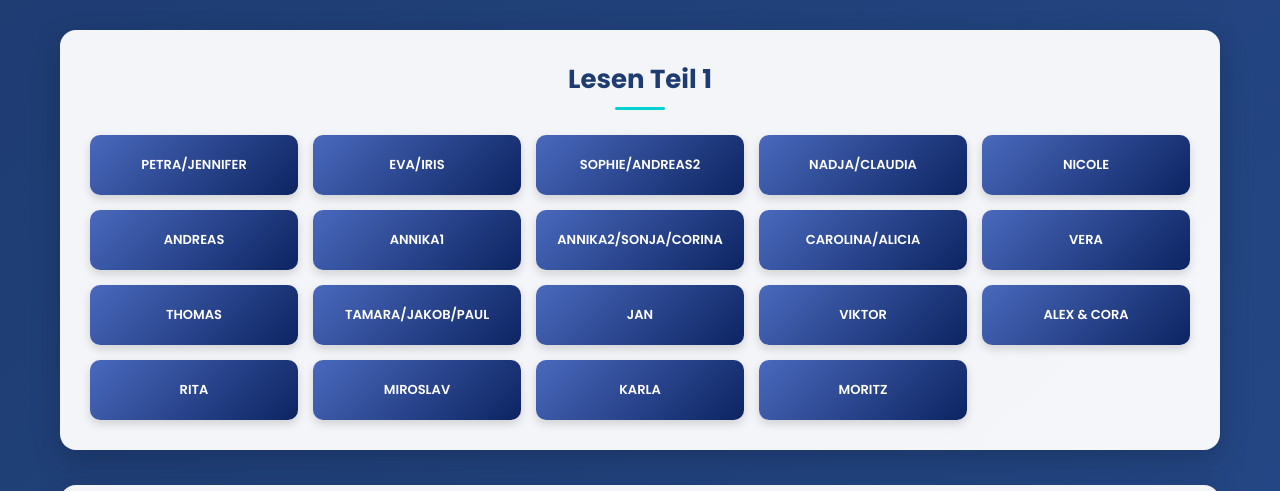
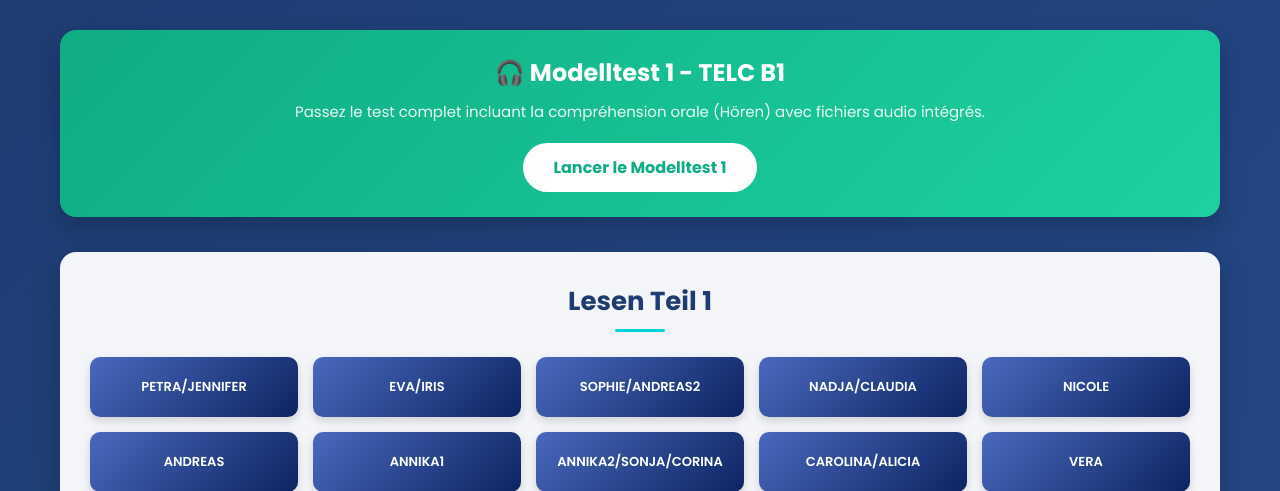
Before and after one commit to ngouachegnetambojosias-jpg/mon_site, a PHP site: page /exercice.php in a window 1280 px wide. Shown: the part 68-559 px from the top of the page. Run offline with PHP 8.4, Linux system fonts and the light colour scheme; the visitor is signed in with stand-in values (Sample User, id 1).

Commit message:
Update exercice.php

```diff
--- a/exercice.php
+++ b/exercice.php
@@ -48,7 +48,12 @@ $sections = [
     ],
     [
         'title' => 'Hören',
-        'items' => ['Teil 1', 'Teil 2', 'Teil 3']
+        'items' => [
+            ['name' => 'Teil 1 (Audio)', 'file' => 'audio/01_041868_Uebungspruefung_1_Hoeren_Teil1.mp3'],
+            ['name' => 'Teil 2 (Audio)', 'file' => 'audio/02_041868_Uebungspruefung_1_Hoeren_Teil2.mp3'],
+            ['name' => 'Teil 3 (Audio)', 'file' => 'audio/03_041868_Uebungspruefung_1_Hoeren_Teil3.mp3'],
+            ['name' => 'Teil 4 (Audio)', 'file' => 'audio/04_041868_Uebungspruefung_1_Hoeren_Teil4.mp3']
+        ]
     ]
 ];
 ?>
@@ -121,6 +126,39 @@ $sections = [
             padding: 0 20px 60px;
             width: 100%;
         }
+        .banner-modelltest {
+            background: linear-gradient(135deg, #10ac84 0%, #1dd1a1 100%);
+            border-radius: 16px;
+            padding: 25px;
+            margin-bottom: 35px;
+            text-align: center;
+            box-shadow: 0 10px 25px rgba(0, 0, 0, 0.2);
+        }
+        .banner-modelltest h2 {
+            font-size: 24px;
+            margin-bottom: 10px;
+            color: #ffffff;
+        }
+        .banner-modelltest p {
+            margin-bottom: 20px;
+            font-size: 15px;
+            opacity: 0.9;
+        }
+        .btn-modelltest {
+            background-color: #ffffff;
+            color: #10ac84;
+            padding: 12px 30px;
+            text-decoration: none;
+            border-radius: 25px;
+            font-weight: 700;
+            font-size: 16px;
+            display: inline-block;
+            transition: transform 0.2s, box-shadow 0.2s;
+        }
+        .btn-modelltest:hover {
+            transform: translateY(-3px);
+            box-shadow: 0 6px 15px rgba(0, 0, 0, 0.2);
+        }
         .section-box {
             background: rgba(255, 255, 255, 0.95);
             border-radius: 16px;
@@ -187,14 +225,28 @@ $sections = [
 </header>
 
 <div class="container">
+
+    <!-- Bannières d'accès direct au Modelltest 1 -->
+    <div class="banner-modelltest">
+        <h2>🎧 Modelltest 1 - TELC <?= $niveau ?></h2>
+        <p>Passez le test complet incluant la compréhension orale (Hören) avec fichiers audio intégrés.</p>
+        <a href="modelltest1.html" class="btn-modelltest">Lancer le Modelltest 1</a>
+    </div>
+
     <?php foreach ($sections as $sec): ?>
         <div class="section-box">
             <h2 class="section-title"><?= htmlspecialchars($sec['title']) ?></h2>
             <div class="items-grid">
                 <?php foreach ($sec['items'] as $item): ?>
-                    <a href="quiz.php?niveau=<?= strtolower($niveau) ?>&sujet=<?= urlencode($item) ?>" class="item-card">
-                        <?= htmlspecialchars($item) ?>
-                    </a>
+                    <?php if (is_array($item)): ?>
+                        <a href="<?= htmlspecialchars($item['file']) ?>" target="_blank" class="item-card">
+                            🎵 <?= htmlspecialchars($item['name']) ?>
+                        </a>
+                    <?php else: ?>
+                        <a href="quiz.php?niveau=<?= strtolower($niveau) ?>&sujet=<?= urlencode($item) ?>" class="item-card">
+                            <?= htmlspecialchars($item) ?>
+                        </a>
+                    <?php endif; ?>
                 <?php endforeach; ?>
             </div>
         </div>
```
